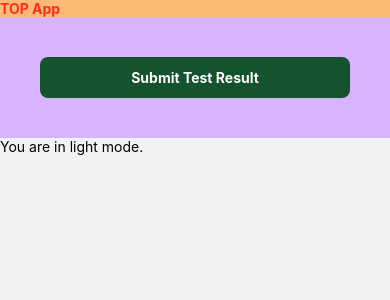
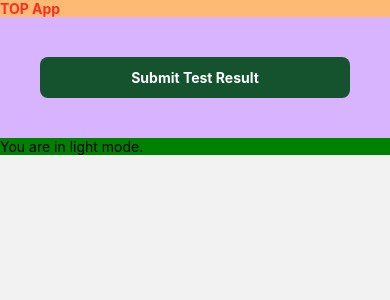
Before and after one commit to sramalho94/TopGroup3-ReactNative, a React Native app: screen /Home in a window 390 px wide. Shown: the top 300 px of the page. Built offline with nearby package versions, Linux system fonts and the light colour scheme.

Commit message:
got a dark mode to work. . . kinda

```diff
--- a/screens/Home.tsx
+++ b/screens/Home.tsx
@@ -1,4 +1,4 @@
-import { View, Text, SafeAreaView, ScrollView, TouchableOpacity } from 'react-native';
+import { View, Text, SafeAreaView, ScrollView, TouchableOpacity, StyleSheet } from 'react-native';
 import React from 'react';
 import { NativeStackNavigationProp } from '@react-navigation/native-stack';
 import { RootStackParamList } from '../App';
@@ -16,14 +16,10 @@ export type NavigationProp = NativeStackNavigationProp<
 
 const Home = (props: Props) => {
   const navigation = useNavigation<NavigationProp>();
-  // const [theme, setTheme] = React.useState("")
   const { colorScheme, setColorScheme } = useColorScheme()
 
-  // const toggleTheme = () => {
-  //   if (theme === 'light') {
-  //     setTheme('dark')
-  //   }
-  // }
+  const isDarkMode = colorScheme === 'dark'
+
 
   return (
     <SafeAreaView className="flex flex-row justify-center md:flex-col ">
@@ -44,12 +40,30 @@ const Home = (props: Props) => {
             vertical
           />
         </TouchableOpacity>
-        <TouchableOpacity onPress={() => setColorScheme(colorScheme === 'light' ? "dark" : "light")}>
-          <Text>{`You are in ${colorScheme} mode.`}</Text>
+        <TouchableOpacity style={colorScheme === 'dark' ? styles.darkMode : styles.lightMode} onPress={() => setColorScheme(colorScheme === 'dark' ? "light" : "dark")}>
+          <Text style={isDarkMode ? styles.darkModeText : styles.lightModeText}>{`You are in ${colorScheme} mode.`}</Text>
         </TouchableOpacity>
       </ScrollView>
     </SafeAreaView>
   );
 };
+const styles = StyleSheet.create({
+  darkMode: {
+    backgroundColor: 'black',
+    font: 'white',
+    flex: 1
+  },
+  darkModeText: {
+    color: "white"
+  },
+  lightMode: {
+    backgroundColor: 'green',
+    color: 'black',
+    flex: 1
+  },
+  lightModeText: {
+    color: "black"
+  }
+})
 
 export default Home;
```
